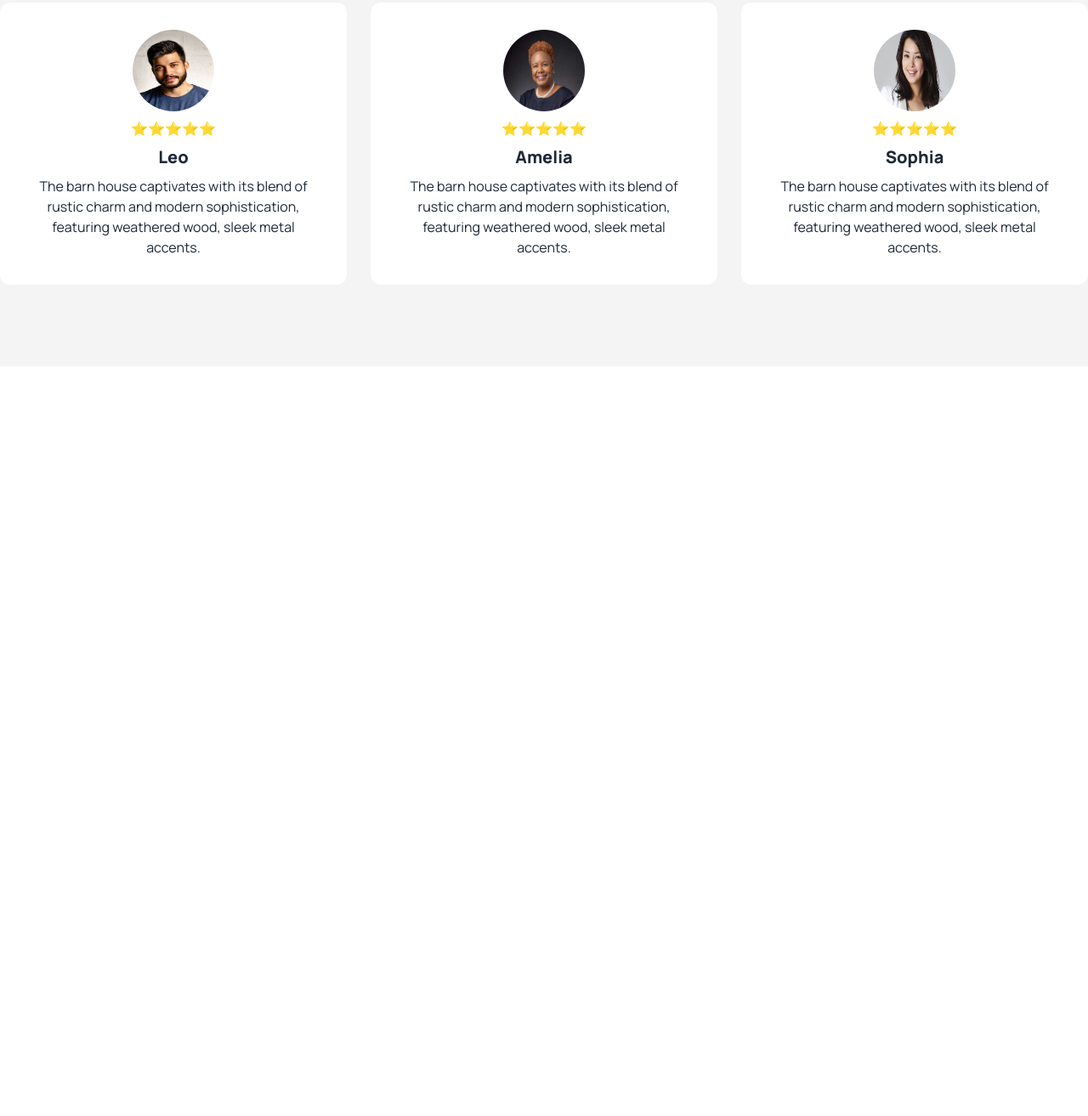
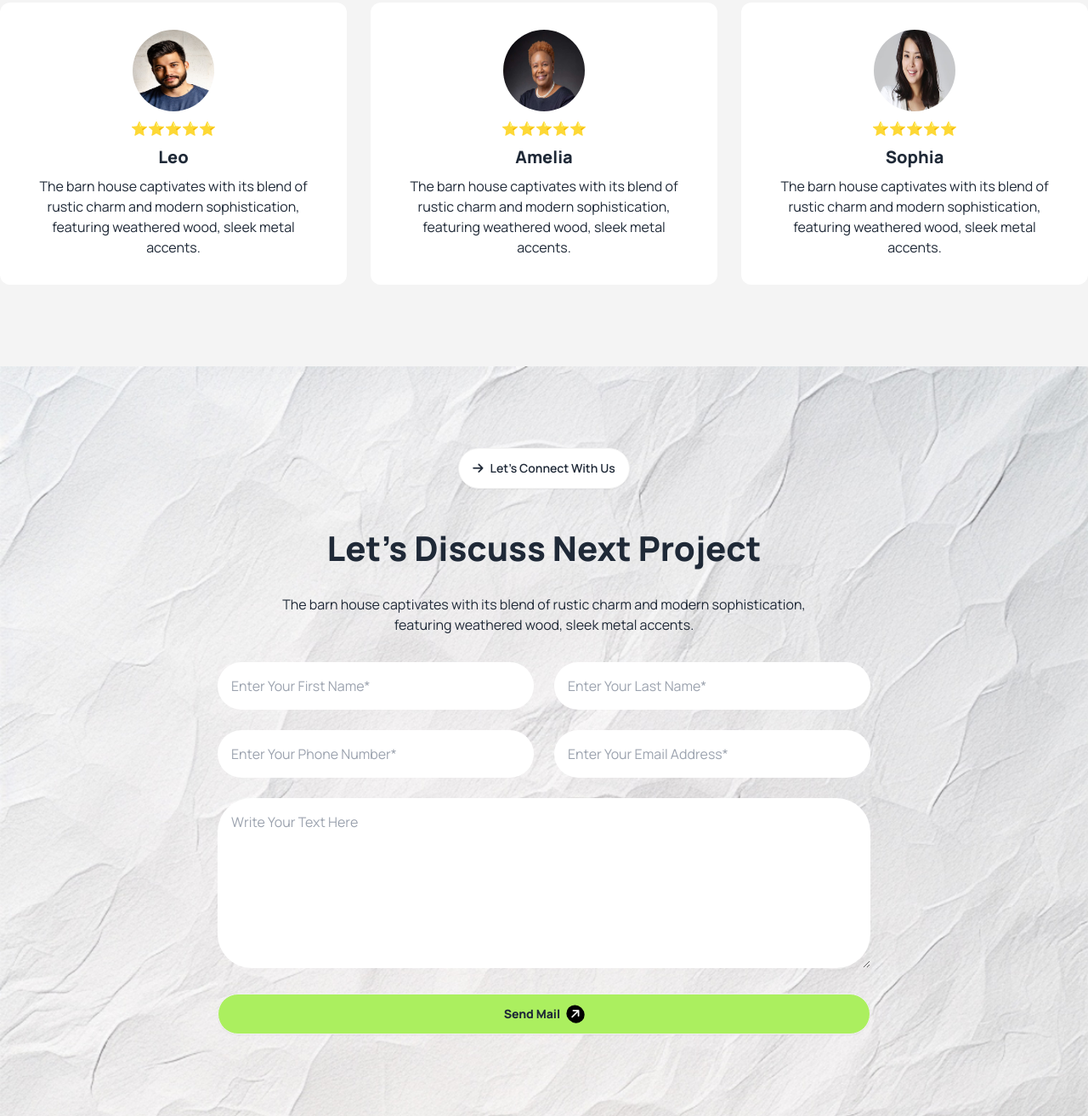
Before and after one commit to jahidul2004/assignment-3, a plain HTML site: page index.html in a window 1280 px wide. Shown: the part 3359-4672 px from the top of the page at 85% size. Before the commit the page ends 3790 px from the top, so only its background shows below. Drawn offline with nearby package versions, Linux system fonts and the light colour scheme.

Commit message:
Connect With Us section added.

```diff
--- a/index.html
+++ b/index.html
@@ -490,6 +490,53 @@
                 </div>
             </section>
             <!-- Our happy Clients section end -->
+
+
+            <!-- Lets Connect Section start from here -->
+             <section class="bg-[url('assets/bg.jpg')] bg-cover bg-no-repeat">
+                <div class="w-[90%] md:w-[60%] lg:w-[60%] m-auto py-24">
+                    <!-- Info Container -->
+                     <div class="text-center">
+                        <a class="btn bg-white rounded-3xl mb-4"
+                        ><i class="fa-solid fa-arrow-right"></i> Let's Connect With Us</a
+                    >
+                        <h1 class="my-6 text-[40px] font-extrabold">Let’s Discuss Next Project</h1>
+                        <p>The barn house captivates with its blend of rustic charm and modern sophistication,<br>featuring weathered wood, sleek metal accents.</p>
+                     </div>
+                     <!-- Info Container -->
+
+                     <!-- Input container -->
+                      <div class="mt-8 flex flex-col lg:grid lg:grid-cols-2  gap-6">
+                        <div class="">
+                            <input class="px-4 py-4 rounded-[40px] outline-none w-full" type="text" placeholder="Enter Your First Name*" required>
+                        </div>
+
+                        <div class=" ">
+                            <input class="px-4 py-4 rounded-[40px] outline-none w-full" type="text" placeholder="Enter Your Last Name*" required>
+                        </div>
+
+                        <div class=" ">
+                            <input class="px-4 py-4 rounded-[40px] outline-none w-full" type="text" placeholder="Enter Your Phone Number*" required>
+                        </div>
+
+                        <div class=" ">
+                            <input class="px-4 py-4 rounded-[40px] outline-none w-full" type="email" placeholder="Enter Your Email Address*" required>
+                        </div>
+
+                        <div class="col-span-2">
+                            <textarea class="w-full h-[200px] rounded-[40px] p-4 outline-none" name="" id="" placeholder="Write Your Text Here"></textarea>
+                        </div>
+
+                        <a class="col-span-2 btn bg-deep rounded-3xl font-extrabold"
+                                >Send Mail<i
+                                    class="fa-solid fa-arrow-right text-[#f4f4f4] bg-[black] p-1 rounded-full -rotate-45"
+                                ></i
+                        ></a>
+
+                    <!-- Input Container -->
+                </div>
+            </section>
+            <!-- Lets connect section end here -->
         </main>
         <!-- Main section end here -->
     </body>
```
